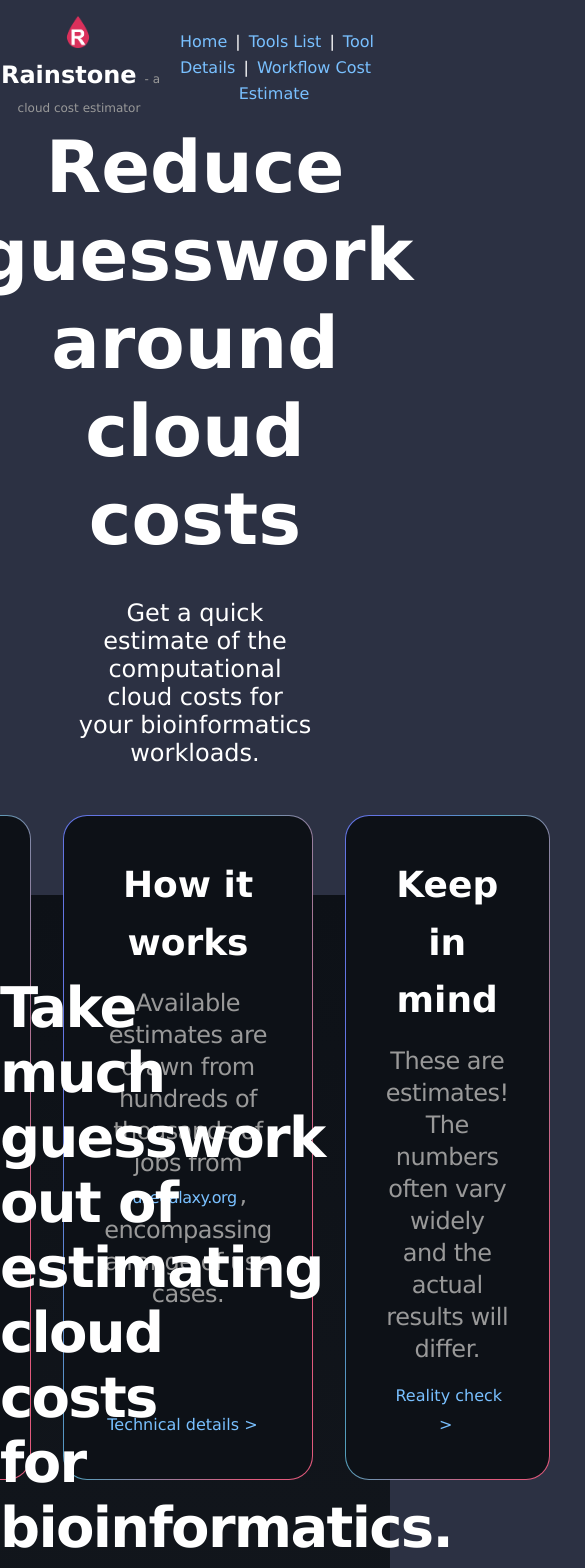
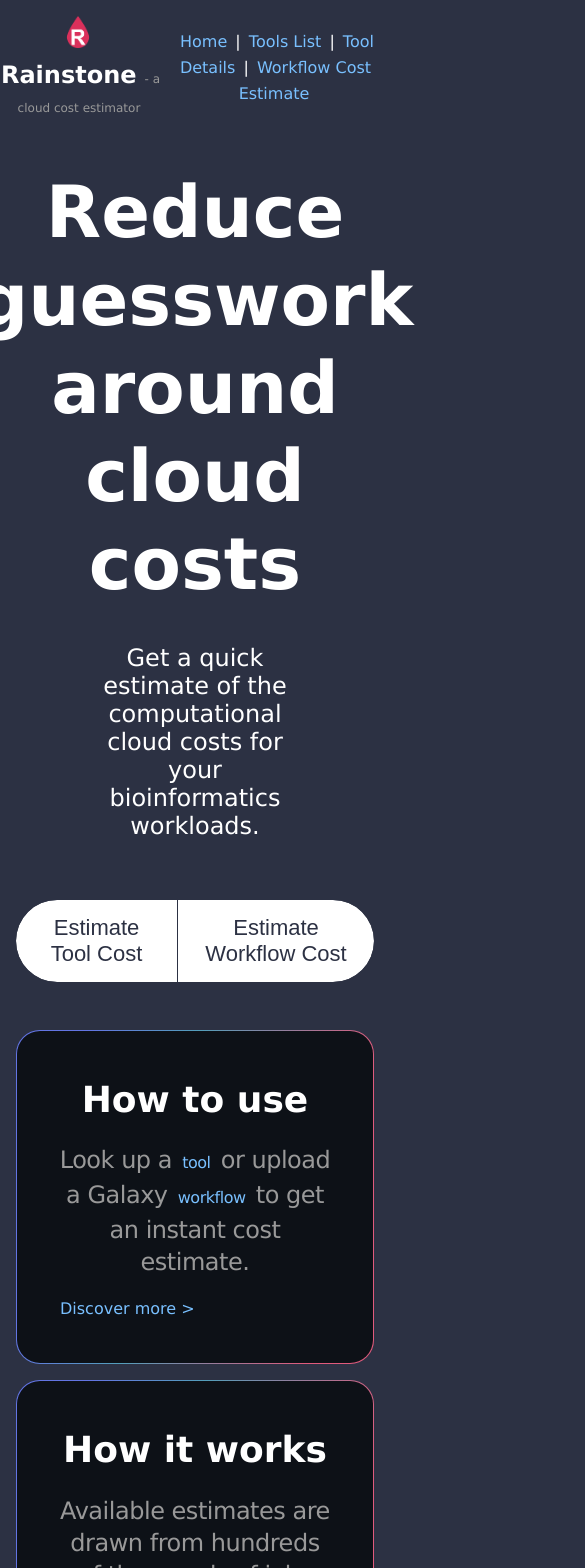
Before and after one commit to afgane/rainstone-ui, a Vue app: page / in a window 390 px wide. Shown: the top 1568 px of the page, 585 px wide, since content can reach past the window. Built offline with nearby package versions, Linux system fonts and the light colour scheme.

Commit message:
Update layout for smaller screens

```diff
--- a/src/views/Home.vue
+++ b/src/views/Home.vue
@@ -150,12 +150,14 @@
     <div class="go-container">
       <h3 class="go-header">Get started?</h3>
       <div class="go-text">This part is easy and free.</div>
+      <div class="go-button-container">
         <router-link class="go-button" to="/tools"
           >Estimate Tool Cost</router-link
         >
         <router-link class="go-button" to="/tools"
           >Estimate Workflow Cost</router-link
         >
+      </div>
     </div>
   </section>
 
@@ -194,23 +196,37 @@ export default {
 <style scoped>
 .hero {
   width: 100%;
-  height: 90vh;
+  min-height: 90vh;
   display: flex;
   align-items: center;
   flex-direction: column;
   padding-bottom: var(--r-space-space-fiveunits);
+  position: relative;
 }
 
 .hero-container {
   gap: var(--r-space-space-threeunits);
   width: 100%;
-  height: 100%;
+  flex: 1;
   display: flex;
   z-index: 100;
   max-width: var(--r-content-heading-maxwidth);
   align-items: center;
   flex-direction: column;
   justify-content: center;
+  padding: 0 var(--r-space-space-unit);
+}
+
+/* Media queries for responsive layout */
+@media screen and (max-height: 1100px) {
+  .hero {
+    min-height: auto; /* Remove fixed height constraint */
+    padding-top: var(--r-space-space-twounits);
+  }
+
+  .hero-container {
+    padding-bottom: var(--r-space-space-threeunits);
+  }
 }
 
 .hero-text {
@@ -243,6 +259,8 @@ export default {
 
 .hero-features {
   display: block;
+  width: 100%;
+  padding: 0 var(--r-space-space-unit);
 }
 
 .features-content {
@@ -251,6 +269,16 @@ export default {
   display: flex;
   max-width: var(--r-content-maxwidth);
   flex-direction: row;
+  margin: 0 auto;
+}
+
+/* Handle narrow screens */
+@media screen and (max-width: 825px) {
+  .features-content {
+    flex-direction: column;
+    gap: var(--r-space-space-unit);
+    align-items: center;
+  }
 }
 
 .hero-button-container {
@@ -341,7 +369,6 @@ h2 {
 }
 
 .est-img-container {
-  width: var(--r-content-content-maxwidth);
   border-radius: var(--r-radius-radius-radius16);
   padding: var(--r-space-space-fourunits) var(--r-space-space-threeunits);
   background: linear-gradient(
@@ -409,6 +436,7 @@ em {
 
 .go-container {
   width: 60%;
+  text-align: center;
   margin-top: var(--r-space-space-fiveunits);
   padding: 40px;
   border-radius: 24px;
@@ -438,12 +466,24 @@ em {
   font-size: var(--r-text-size-125);
 }
 
+.go-button-container {
+  display: flex;
+  flex-direction: row;
+  gap: 20px;
+  justify-content: center;
+  align-items: center;
+}
+
+@media screen and (max-width: 825px) {
+  .go-button-container {
+    flex-direction: column;
+  }
+}
+
 .go-button {
-  height: 20px;
   padding: 10px 20px;
   border: solid 2px var(--r-c-black-mute);
   border-radius: 0.5rem;
-  margin: 15px;
   font-size: var(--r-text-size-150);
 }
 
```
Lines whose indentation alone changed are shown as unchanged.
